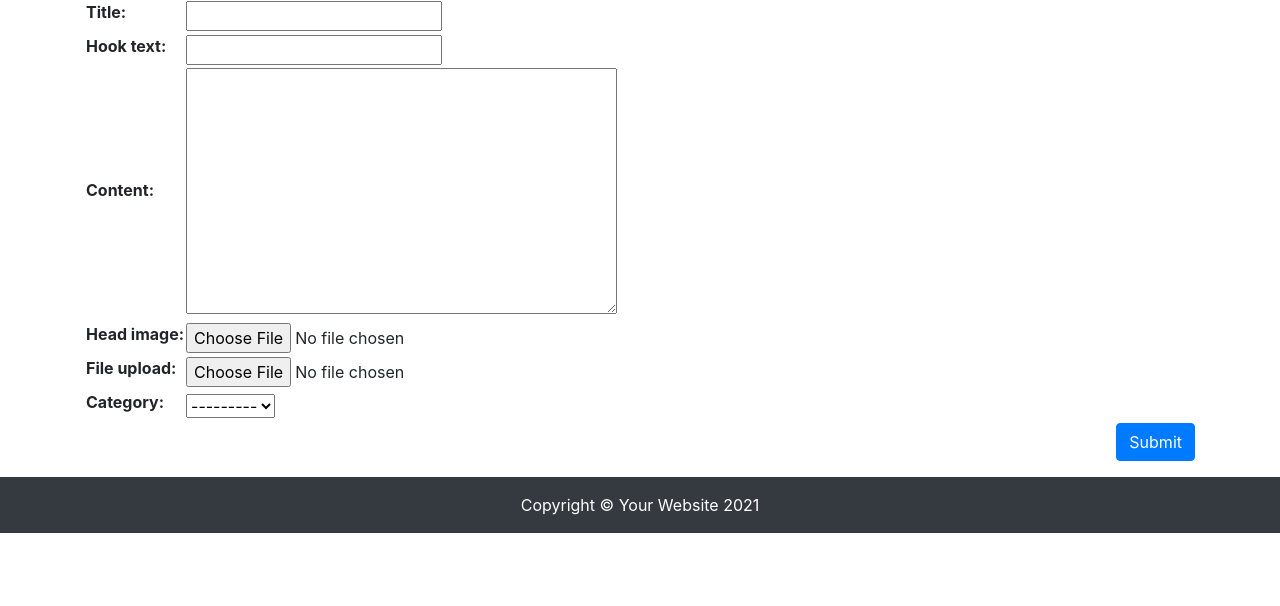
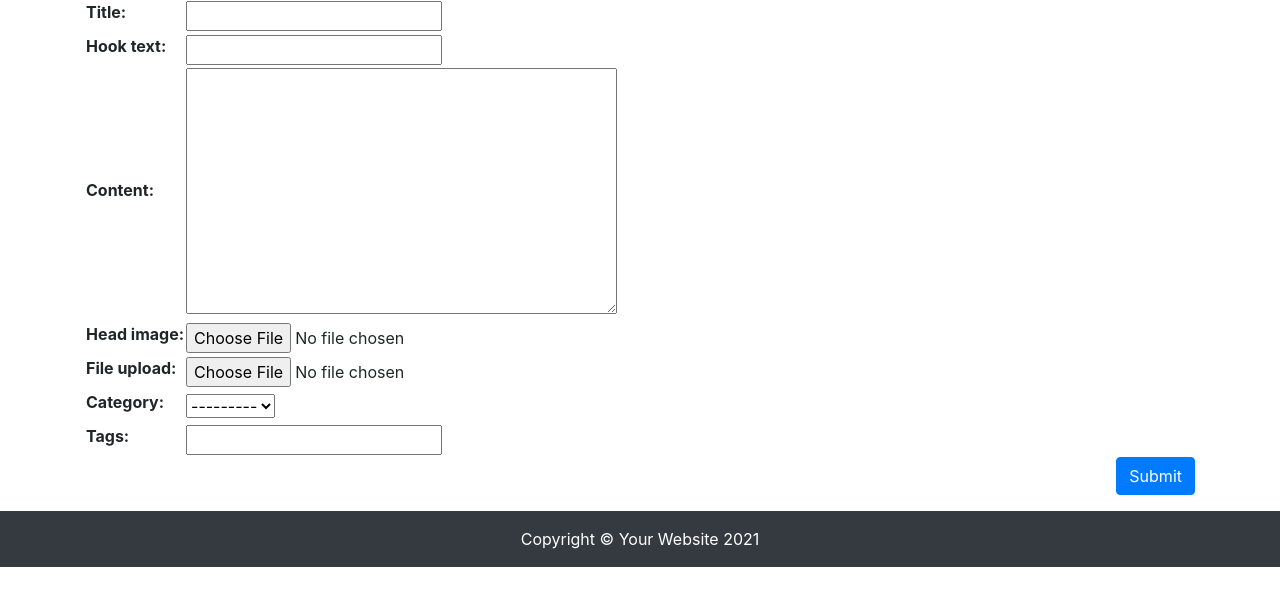
Before and after one commit to vicente97p4/django_blog, a Django app: page /blog/create_post/ in a window 1280 px wide. Shown: the part 154-760 px from the top of the page. Run offline with Django 3.2, Linux system fonts and the light colour scheme; the visitor is signed in with stand-in values (Sample User, id 1); data that the repository does not hold is empty; some libraries are stand-ins or nearby versions.

Commit message:
designate tag with text when create post

```diff
--- a/blog/templates/blog/post_form.html
+++ b/blog/templates/blog/post_form.html
@@ -8,6 +8,10 @@
     <form method="post" enctype="multipart/form-data">{% csrf_token %}
         <table>
             {{ form }}
+            <tr>
+                <th><label for="id_tags_str">Tags:</label> </th>
+                <td><input type="text" name="tags_str" id="id_tags_str"></td>
+            </tr>
         </table>
         <button type="submit" class="btn btn-primary float-right">Submit</button>
     </form>
--- a/blog/views.py
+++ b/blog/views.py
@@ -3,6 +3,7 @@ from django.views.generic import ListView, DetailView, CreateView, UpdateView
 from django.contrib.auth.mixins import LoginRequiredMixin, UserPassesTestMixin
 from .models import Post, Category, Tag
 from django.core.exceptions import PermissionDenied
+from django.utils.text import slugify
 
 # Create your views here.
 
@@ -54,7 +55,25 @@ class PostCreate(LoginRequiredMixin, UserPassesTestMixin, CreateView):
         current_user = self.request.user
         if current_user.is_authenticated and (current_user.is_superuser or current_user.is_staff):
             form.instance.author = current_user
-            return super(PostCreate, self).form_valid(form)
+            response = super(PostCreate, self).form_valid(form)
+
+            tags_str = self.request.POST.get('tags_str')
+            if tags_str:
+                tags_str = tags_str.strip()
+
+                tags_str = tags_str.replace(',', ';')
+                tags_str = tags_str.replace('#', ';')
+                tags_list = tags_str.split(';')
+
+                for t in tags_list:
+                    t = t.strip()
+                    tag, is_tag_created = Tag.objects.get_or_create(name=t)
+                    if is_tag_created:
+                        tag.slug = slugify(t, allow_unicode=True)
+                        tag.save()
+                    self.object.tags.add(tag) # 새로 저장된 포스트는 self.object로 가져올 수 있게 장고가 구성한다.
+
+            return response
         else:
             return redirect('/blog/')
 
```
Also changed, not shown: blog/tests.py (+10 -1 lines).
